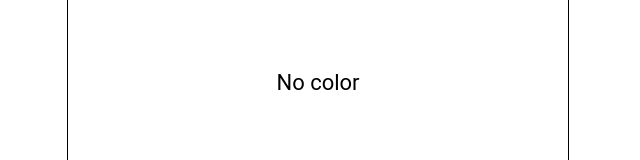
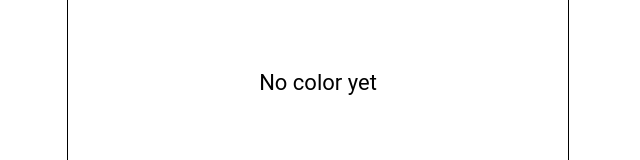
Before and after one commit to jaspetham/React-Tutorial, a React (Create React App) app: page / in a window 1280 px wide. Shown: the part 296-456 px from the top of the page, without its empty margins (322-962 px from the left). Built offline with nearby package versions, Linux system fonts and the light colour scheme.

Commit message:
testing commit

```diff
--- a/src/ChallengeContent.js
+++ b/src/ChallengeContent.js
@@ -4,7 +4,7 @@ const ChallengeContent = ({color,darkText}) => {
             backgroundColor: color,
             color: darkText ? "#FFF" : "#000"
         }}>
-            <p>{color ? color:'No color'}</p>
+            <p>{color ? color:'No color yet'}</p>
         </div>
     )
 }
```
